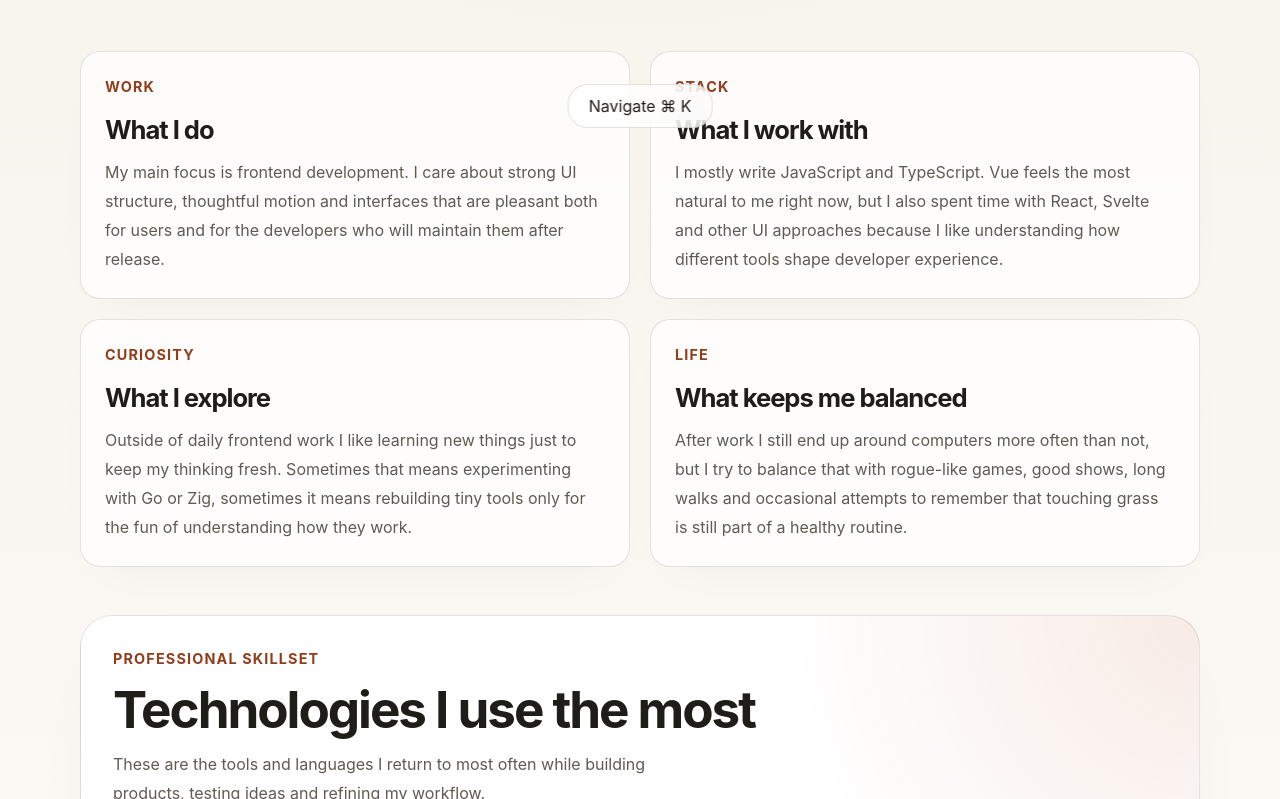
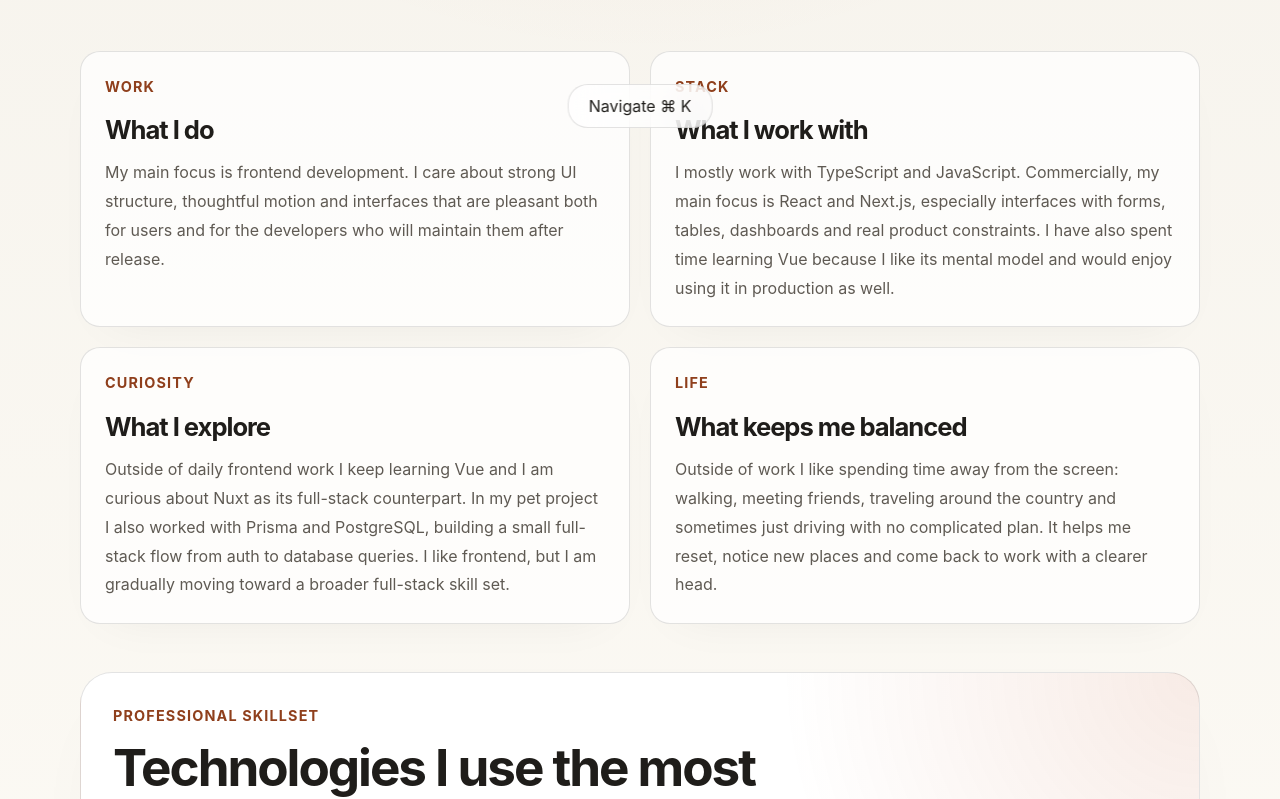
Before and after one commit to shchurofff/portfolio, a Vue app: page /about in a window 1280 px wide. Shown: the part 656-1455 px from the top of the page. Built offline with nearby package versions, Linux system fonts and the light colour scheme.

Commit message:
feat(about): changed some text in cards

```diff
--- a/src/data/about-card-text.ts
+++ b/src/data/about-card-text.ts
@@ -11,18 +11,18 @@ export const cardText: AboutCard[] = [
     subtitle: "stack",
     title: "What I work with",
     content:
-      "I mostly write JavaScript and TypeScript. Vue feels the most natural to me right now, but I also spent time with React, Svelte and other UI approaches because I like understanding how different tools shape developer experience.",
+      "I mostly work with TypeScript and JavaScript. Commercially, my main focus is React and Next.js, especially interfaces with forms, tables, dashboards and real product constraints. I have also spent time learning Vue because I like its mental model and would enjoy using it in production as well.",
   },
   {
     subtitle: "curiosity",
     title: "What I explore",
     content:
-      "Outside of daily frontend work I like learning new things just to keep my thinking fresh. Sometimes that means experimenting with Go or Zig, sometimes it means rebuilding tiny tools only for the fun of understanding how they work.",
+      "Outside of daily frontend work I keep learning Vue and I am curious about Nuxt as its full-stack counterpart. In my pet project I also worked with Prisma and PostgreSQL, building a small full-stack flow from auth to database queries. I like frontend, but I am gradually moving toward a broader full-stack skill set.",
   },
   {
     subtitle: "life",
     title: "What keeps me balanced",
     content:
-      "After work I still end up around computers more often than not, but I try to balance that with rogue-like games, good shows, long walks and occasional attempts to remember that touching grass is still part of a healthy routine.",
+      "Outside of work I like spending time away from the screen: walking, meeting friends, traveling around the country and sometimes just driving with no complicated plan. It helps me reset, notice new places and come back to work with a clearer head.",
   },
 ];
```
